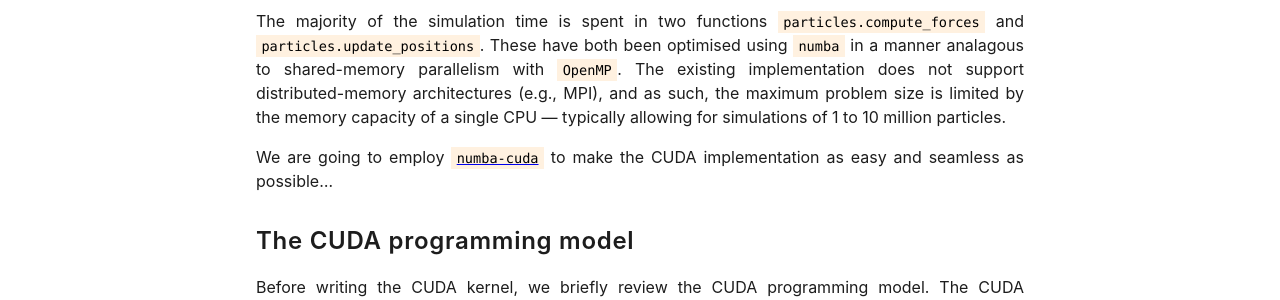
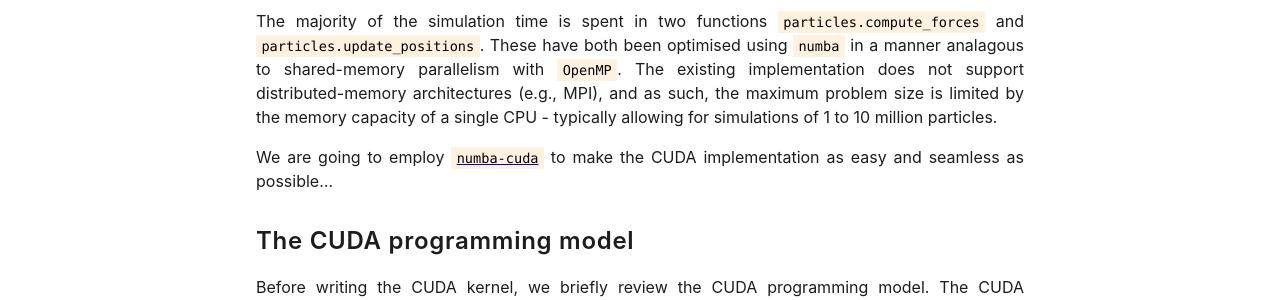
Before and after one commit to mark-hobbs/mark-hobbs.github.io, a Jekyll site: the page built from _posts/2025-02-03-cuda.md, in a window 1280 px wide and 900 px high. Shown: the part 380-680 px from the top of the window. Built offline with Jekyll 4.4.1, drawn with Linux system fonts in a browser that asks for light colours.

Commit message:
General updates

```diff
--- a/_posts/2025-02-03-cuda.md
+++ b/_posts/2025-02-03-cuda.md
@@ -7,7 +7,7 @@ draft: True
 
 This post details the acceleration of the [`pypd`](https://github.com/mark-hobbs/pypd) package using `CUDA`. The goal is to ensure that the code requires no changes to the user interface while automatically detecting the presence of a CUDA-enabled device.
 
-The majority of the simulation time is spent in two functions `particles.compute_forces` and `particles.update_positions`. These have both been optimised using `numba` in a manner analagous to shared-memory parallelism with `OpenMP`. The existing implementation does not support distributed-memory architectures (e.g., MPI), and as such, the maximum problem size is limited by the memory capacity of a single CPU — typically allowing for simulations of 1 to 10 million particles.
+The majority of the simulation time is spent in two functions `particles.compute_forces` and `particles.update_positions`. These have both been optimised using `numba` in a manner analagous to shared-memory parallelism with `OpenMP`. The existing implementation does not support distributed-memory architectures (e.g., MPI), and as such, the maximum problem size is limited by the memory capacity of a single CPU - typically allowing for simulations of 1 to 10 million particles.
 
 We are going to employ [`numba-cuda`](https://github.com/NVIDIA/numba-cuda) to make the CUDA implementation as easy and seamless as possible...
 
```
